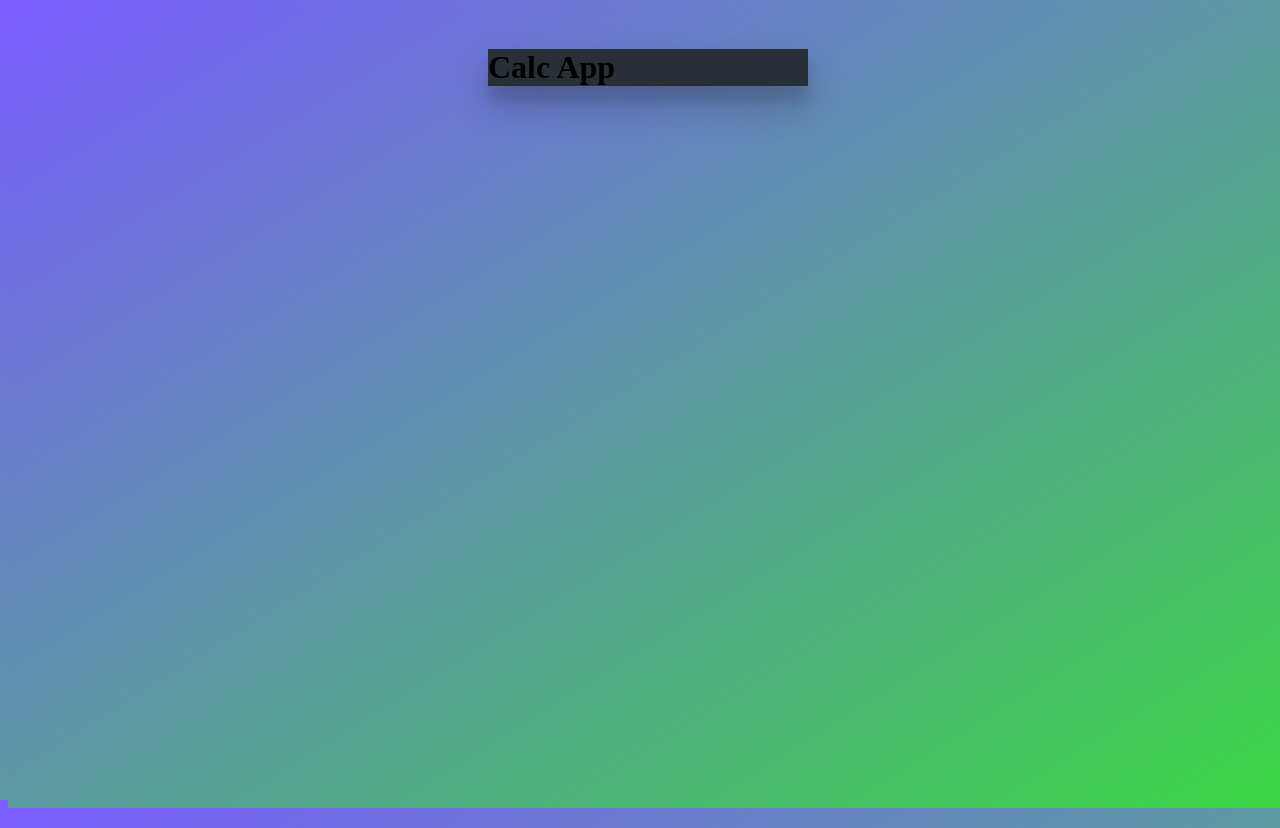
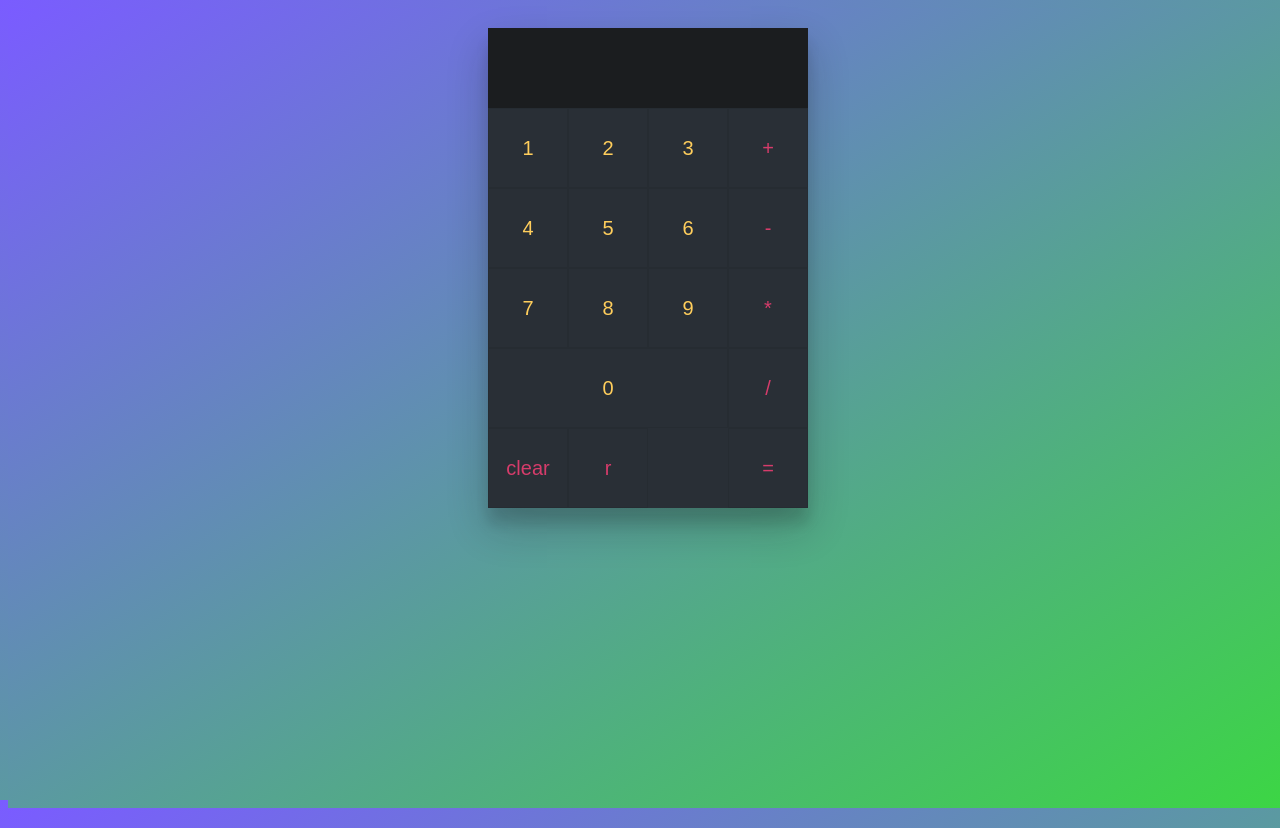
Before and after one commit to Leomiguel19/calculadora, a React (Create React App) app: page / in a window 1280 px wide. Built offline with nearby package versions, Linux system fonts and the light colour scheme.

Commit message:
Antipatron SOLID

```diff
--- a/src/App.css
+++ b/src/App.css
@@ -20,4 +20,73 @@
     background-color: #292f36;
     box-shadow: 0 19px 38px rgba(19, 19, 19, .24),
   0 15px 12px rgba(19, 19, 19, .12);
-  }
+}
+
+
+button {
+  outline: none;
+  border: 0;
+  padding: 16px;
+  font-size: 20px;
+  line-height: 1;
+  background-color: transparent;
+  color: #ffce5c;
+  transition: all 300ms;
+  border: 1px solid #0001;
+}
+
+button:hover {
+  color: #00a3f5;
+  border: 1px solid #ffce5c22;
+}
+
+
+.result {
+  position: relative;
+  width: 320px;
+  height: 80px;
+  padding: 8px;
+  overflow: hidden;
+  background-color: rgba(19, 19, 19, .64);
+  font-size: 32px;
+  line-height: 2;
+  color: #60d63c;
+  text-align: right;
+  direction: rtl;
+  white-space: nowrap;
+  box-sizing: border-box;
+}
+
+.functions button, .math-operations button {
+  display: inline-block;
+  width: 80px;
+  height: 80px;
+  color: #d63c6b
+}
+
+.functions button:hover,
+.math-operations button:hover {
+  color: #b696a0;
+}
+
+.numbers {
+  width: 240px;
+  float: left;
+}
+
+.numbers button {
+  display: block;
+  position: relative;
+  width: 80px;
+  height: 80px;
+  float: left;
+}
+
+.numbers button:last-child {
+  width: 100%;
+}
+
+.functions {
+  float: left;
+  width: 240px;
+}
--- a/src/App.jsx
+++ b/src/App.jsx
@@ -5,9 +5,33 @@
 const App = () => {
   // Lo que ejecuta la función
   return (
-  <div className="react-calculator">
-    <h1> Calc App </h1>
-  </div>)
+    <main className="react-calculator">
+      <div className="result">
+      </div>
+      <div className="numbers">
+        <button>1</button>
+        <button>2</button>
+        <button>3</button>
+        <button>4</button>
+        <button>5</button>
+        <button>6</button>
+        <button>7</button>
+        <button>8</button>
+        <button>9</button>
+        <button>0</button>
+      </div>
+      <div className="functions">
+        <button>clear</button>
+        <button>r</button>
+      </div>
+      <div className="math-operations">
+        <button>+</button>
+        <button>-</button>
+        <button>*</button>
+        <button>/</button>
+        <button>=</button>
+      </div>
+    </main>)
 }
 // Exportación
 export default App;
```
